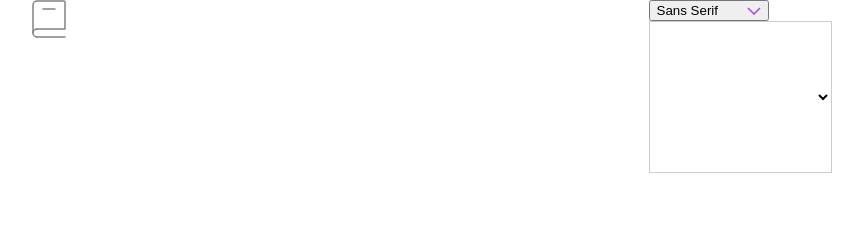
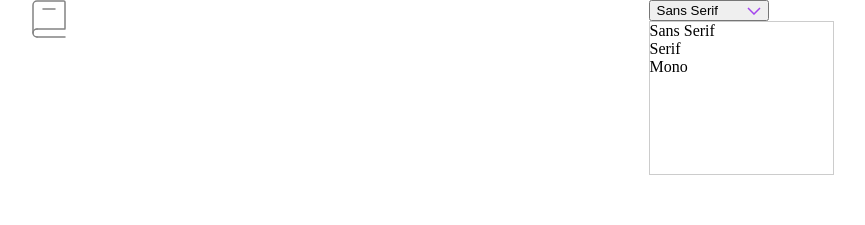
Before and after one commit to nablanco/dictionary-web-app, a React (Create React App) app: page / in a window 1280 px wide. Both pictures are taken after a click on the button "Sans Serif". Shown: the top 225 px of the page, without its empty margins (240-1105 px from the left). Built offline with nearby package versions, Linux system fonts and the light colour scheme.

Commit message:
Fix FontDropDown menu functionality

```diff
--- a/src/components/navigation/FontDropDown.js
+++ b/src/components/navigation/FontDropDown.js
@@ -15,7 +15,7 @@ const Button = styled.button`
   justify-content: space-between;
 `;
 const ButtonImage = styled.img``;
-const DropDownOptions = styled.select`
+const DropDownOptions = styled.div`
   position: absolute;
   top: 100%;
   left: 0;
@@ -27,7 +27,8 @@ const DropDownOptions = styled.select`
   list-style: none;
   border: 1px solid #ccc;
 `;
-const DropDownOption = styled.option`
+const DropDownOption = styled.div`
+  color: black;
   cursor: pointer;
 `;
 
@@ -48,16 +49,15 @@ const FontDropDown = () => {
       {isOpen && (
         <DropDownOptions>
           {fontOptions.map((option) => {
-            <DropDownOption
-              value={option.type}
-              key={option.type}
-              onChange={handleFontChange}
-            >
-              {option.type}
-            </DropDownOption>;
-            {
-              console.log(option.type);
-            }
+            return (
+              <DropDownOption
+                value={option.type}
+                key={option.type}
+                onClick={handleFontChange}
+              >
+                {option.type}
+              </DropDownOption>
+            );
           })}
         </DropDownOptions>
       )}
--- a/src/contexts/font/fontContext.js
+++ b/src/contexts/font/fontContext.js
@@ -23,6 +23,7 @@ const FontContextWrapper = ({ children }) => {
   }, [font]);
 
   const handleFontChange = (event) => {
+    console.log(event.target.value);
     setFont(event.target.value);
   };
 
```
